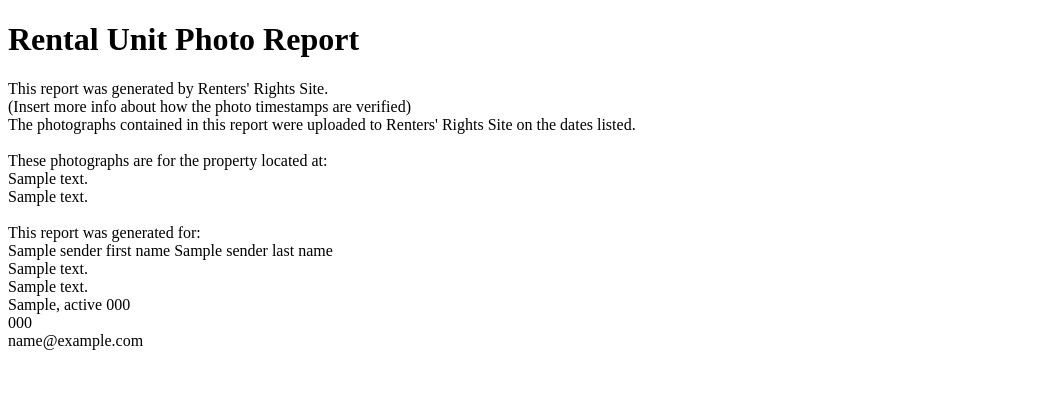
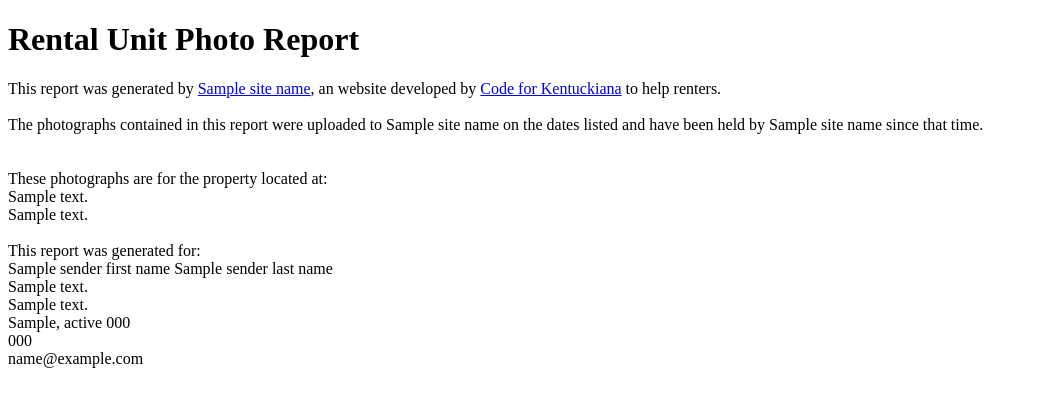
Before and after one commit to openkentuckiana/renters-rights, a Django app: template renters_rights/documents/templates/photo_report.html in a window 1280 px wide. Shown: the top 407 px of the page, without its empty margins (0-1038 px from the left). Run offline with Django 3.2, Linux system fonts and the light colour scheme; tables that the repository leaves empty hold one stand-in row (values such as "Sample post"); the template is opened without the code that fills it: values that come from a table or form of the project are taken from there, most other values are stand-ins (such as "Sample title", 1, 10 or a date in 2020); data that the repository does not hold is empty; some libraries are stand-ins or nearby versions.

Commit message:
more styling

```diff
--- a/renters_rights/documents/templates/photo_report.html
+++ b/renters_rights/documents/templates/photo_report.html
@@ -1,3 +1,5 @@
+{% load staticfiles %}
+
 <!DOCTYPE html>
 <html>
 
@@ -20,9 +22,10 @@
 <h1>Rental Unit Photo Report</h1>
 
 <p>
-	This report was generated by Renters' Rights Site.<br>
-	(Insert more info about how the photo timestamps are verified)<br>
-	The photographs contained in this report were uploaded to Renters' Rights Site on the dates listed.<br>
+	This report was generated by <a href="{{ site_url }}">{{ site_name }}</a>, an website developed by <a href="https://codeforkyana.com">Code for Kentuckiana</a> to help renters.<br>
+	<br>
+	The photographs contained in this report were uploaded to {{ site_name }} on the dates listed and have been held by {{ site_name }} since that time.<br>
+	<br>
 	<br>
 	These photographs are for the property located at:<br>
 	{{unit.unit_address_1}}<br>
@@ -58,10 +61,41 @@
 
 	<div class="uploaded-image">
 		<img src="{{ i.thumbnail_internal }}" width="500"><br>
-		Image uploaded at {{i.created_at}}
+		Image uploaded at {{i.upload_time}}
 	</div>
 
 {% endfor %}
 
+<style>
+
+.uploaded-image {
+	max-width: 500px;
+}
+
+
+@page {
+    size: "A4";
+    margin: 2.5cm 1.5cm 3.5cm 1.5cm;
+
+    @bottom-left {
+        background: url(http://localhost{% static 'img/logo-green.png' %}) no-repeat center top;
+        background-size: auto 1.5cm;
+        padding-top: 1.8cm;
+        content: "　　　　　　　　　　　　　　　　　";
+        text-align: center;
+        vertical-align: top;
+    }
+
+	@bottom-right {
+        background: url(http://localhost{% static 'img/cfk-logo.png' %}) no-repeat center top;
+        background-size: auto 1.5cm;
+        padding-top: 1.8cm;
+        content: "　　　　　　　　　　　　　　　　　";
+        text-align: center;
+        vertical-align: top;
+    }
+}
+</style>
+
 </body>
 </html>
--- a/renters_rights/documents/views.py
+++ b/renters_rights/documents/views.py
@@ -3,6 +3,7 @@ import os
 import tempfile
 
 import pdfrw
+from django.conf import settings
 from django.http import HttpResponse
 from django.template import Context, Template
 from django.template.loader import render_to_string
@@ -80,7 +81,10 @@ class PhotosDocumentFormView(FormView, ProtectedView):
         return form_kwargs
 
     def form_valid(self, form):
-        context = {**form.cleaned_data, **{"user": self.request.user}}
+        context = {
+            **form.cleaned_data,
+            **{"user": self.request.user, "site_name": settings.SITE_NAME, "site_url": self.request.build_absolute_uri("/")},
+        }
         pdf_html = render_to_string("photo_report.html", context)
 
         pdf = io.BytesIO()
```
Also changed, not shown: renters_rights/documents/templates/basic_letter.html (+25 -0 lines), renters_rights/units/static/img/cfk-logo.png (added), renters_rights/units/static/img/logo-green.png (added), renters_rights/units/static/img/logo.png.
